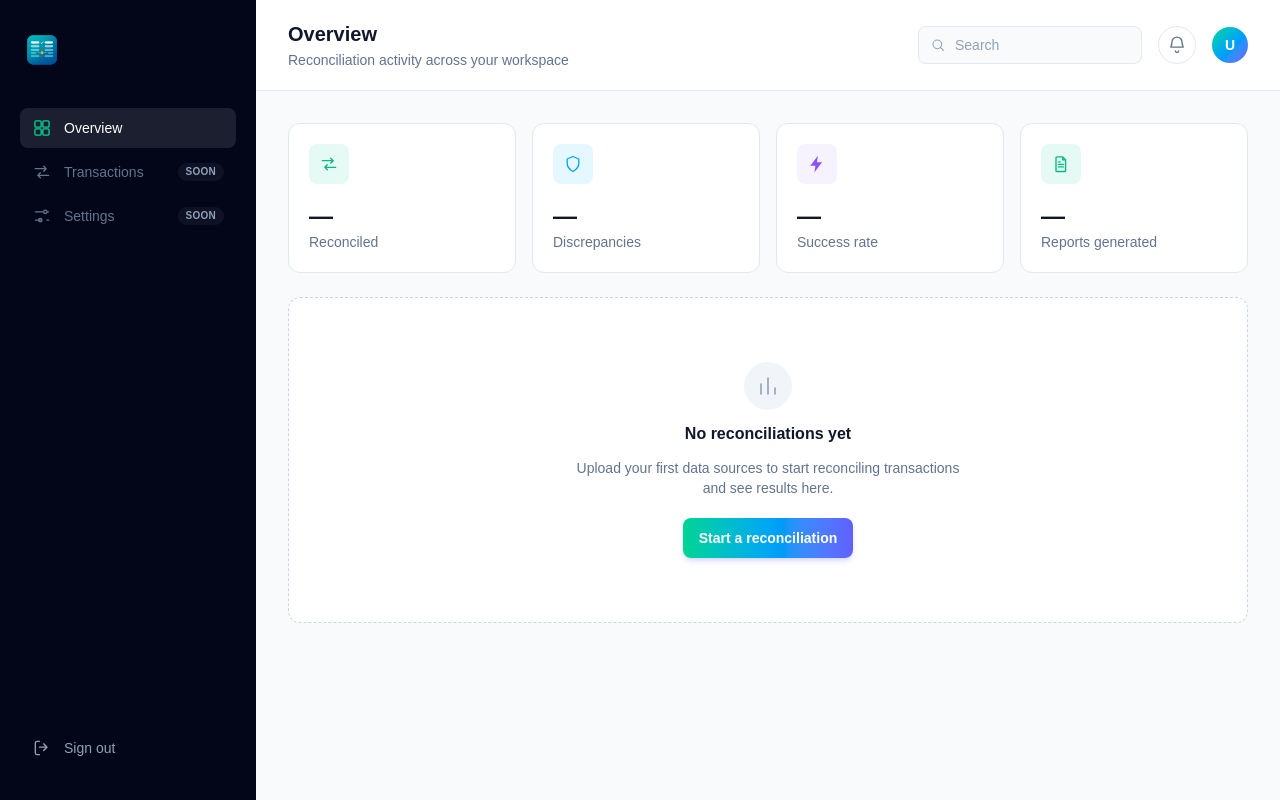
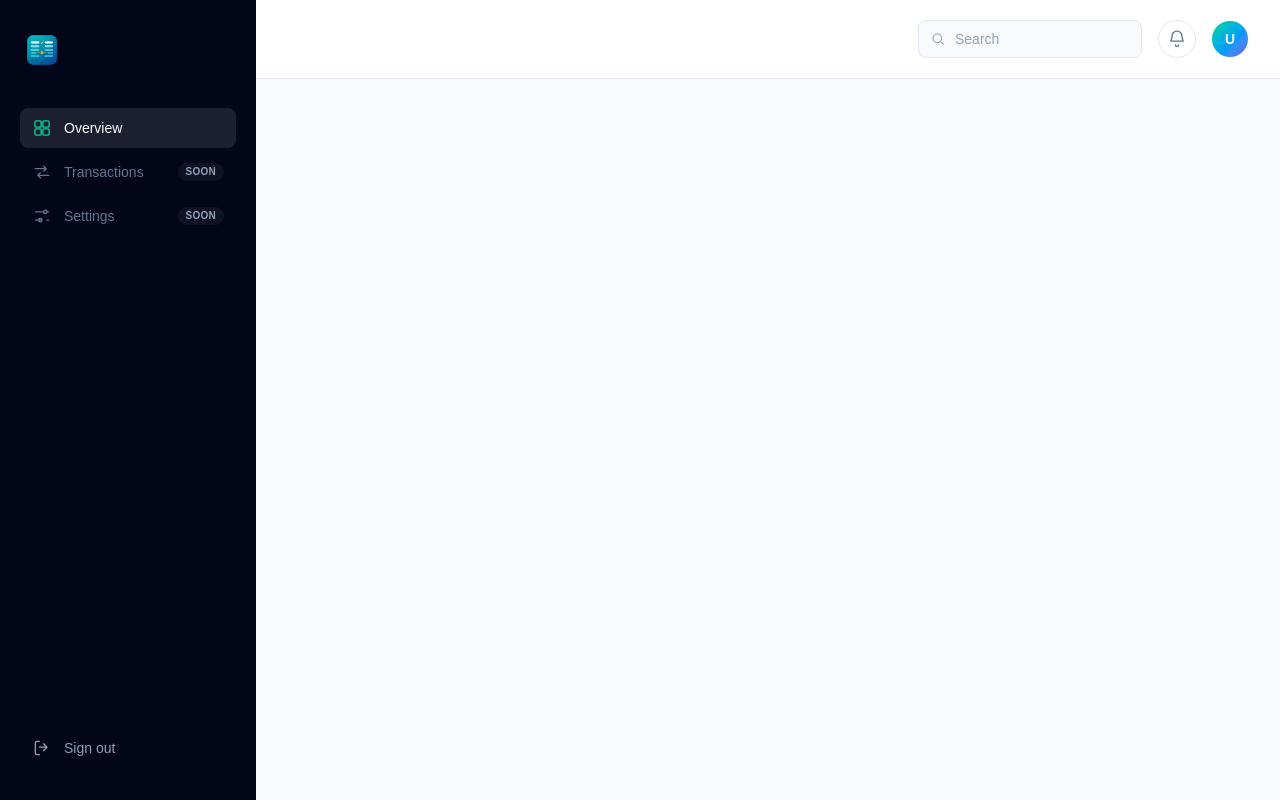
Before and after one commit to ousainoubsj/recon-frontend, a Next.js app: page /dashboard in a window 1280 px wide. Built offline with nearby package versions, Linux system fonts and the light colour scheme.

Commit message:
Refactor code structure for improved readability and maintainability

```diff
--- a/app/dashboard/layout.tsx
+++ b/app/dashboard/layout.tsx
@@ -1,10 +1,14 @@
+import Header from '@/components/dashboard/Header'
 import Sidebar from '@/components/dashboard/Sidebar'
 
 export default function DashboardLayout({ children }: LayoutProps<'/dashboard'>) {
   return (
     <div className="flex min-h-screen bg-slate-50">
       <Sidebar />
-      <div className="flex min-w-0 flex-1 flex-col">{children}</div>
+      <div className="flex min-w-0 flex-1 flex-col">
+        <Header />
+        {children}
+      </div>
     </div>
   )
 }
--- a/app/dashboard/page.tsx
+++ b/app/dashboard/page.tsx
@@ -1,47 +1,3 @@
-import Header from '@/components/dashboard/Header'
-import { BoltIcon, ChartIcon, DocumentIcon, ShieldIcon, SwapIcon } from '@/components/icons'
-
-const stats = [
-  { Icon: SwapIcon, tint: 'bg-emerald-400/10 text-emerald-500', label: 'Reconciled', value: '—' },
-  { Icon: ShieldIcon, tint: 'bg-sky-400/10 text-sky-500', label: 'Discrepancies', value: '—' },
-  { Icon: BoltIcon, tint: 'bg-violet-400/10 text-violet-500', label: 'Success rate', value: '—' },
-  { Icon: DocumentIcon, tint: 'bg-emerald-400/10 text-emerald-500', label: 'Reports generated', value: '—' },
-]
-
 export default function Page() {
-  return (
-    <>
-      <Header title="Overview" subtitle="Reconciliation activity across your workspace" />
-
-      <main className="flex-1 space-y-6 px-6 py-8 sm:px-8">
-        <div className="grid grid-cols-1 gap-4 sm:grid-cols-2 xl:grid-cols-4">
-          {stats.map(({ Icon, tint, label, value }) => (
-            <div key={label} className="rounded-xl border border-slate-200 bg-white p-5">
-              <span className={`flex h-10 w-10 items-center justify-center rounded-lg ${tint}`}>
-                <Icon className="h-5 w-5" />
-              </span>
-              <p className="mt-4 text-2xl font-semibold text-slate-900">{value}</p>
-              <p className="text-sm text-slate-500">{label}</p>
-            </div>
-          ))}
-        </div>
-
-        <div className="flex flex-col items-center justify-center gap-3 rounded-xl border border-dashed border-slate-300 bg-white px-6 py-16 text-center">
-          <span className="flex h-12 w-12 items-center justify-center rounded-full bg-slate-100 text-slate-400">
-            <ChartIcon className="h-6 w-6" />
-          </span>
-          <p className="text-base font-semibold text-slate-900">No reconciliations yet</p>
-          <p className="max-w-sm text-sm text-slate-500">
-            Upload your first data sources to start reconciling transactions and see results here.
-          </p>
-          <button
-            type="button"
-            className="mt-2 cursor-pointer rounded-lg bg-linear-to-r from-emerald-400 via-sky-500 to-indigo-500 px-4 py-2.5 text-sm font-semibold text-white shadow-md shadow-indigo-500/20 transition-all duration-300 hover:opacity-95 active:scale-95"
-          >
-            Start a reconciliation
-          </button>
-        </div>
-      </main>
-    </>
-  )
+  return <main className="flex-1 px-6 py-8 sm:px-8" />
 }
--- a/components/dashboard/Header.tsx
+++ b/components/dashboard/Header.tsx
@@ -1,18 +1,8 @@
 import { BellIcon, SearchIcon } from '@/components/icons'
 
-type HeaderProps = {
-  title: string
-  subtitle?: string
-}
-
-export default function Header({ title, subtitle }: HeaderProps) {
+export default function Header() {
   return (
-    <header className="flex items-center justify-between gap-4 border-b border-slate-200 bg-white px-6 py-5 sm:px-8">
-      <div>
-        <h1 className="text-xl font-semibold text-slate-900">{title}</h1>
-        {subtitle && <p className="mt-0.5 text-sm text-slate-500">{subtitle}</p>}
-      </div>
-
+    <header className="flex items-center justify-end gap-4 border-b border-slate-200 bg-white px-6 py-5 sm:px-8">
       <div className="flex items-center gap-4">
         <div className="relative hidden sm:block">
           <input
```
Also changed, not shown: public/ousainou.jpg (added).
